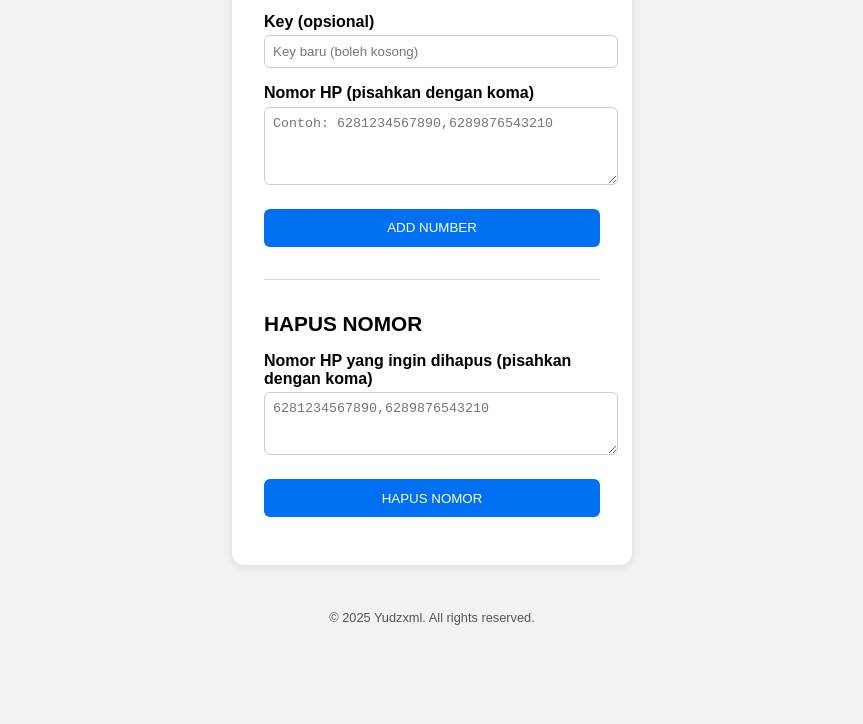
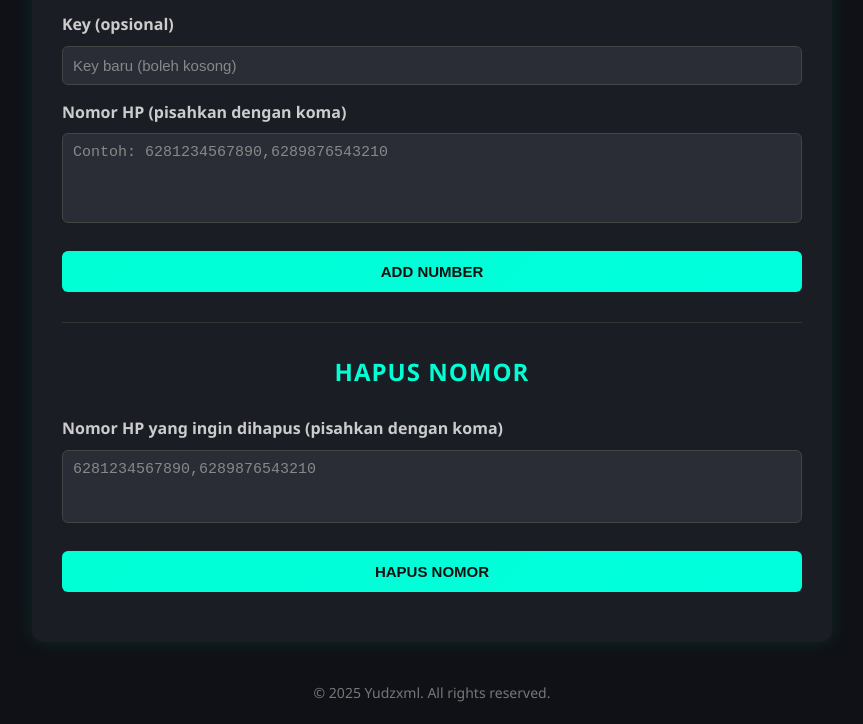
Before and after one commit to Yudzxml/next.js, a website: page public/index.html in a window 1280 px wide. Shown: the part 114-838 px from the top of the page, without its empty margins (208-1071 px from the left). Before the commit the page ends 800 px from the top, so only its background shows below. Drawn offline with Linux system fonts and the light colour scheme.

Commit message:
Add files via upload

```diff
--- a/public/style.css
+++ b/public/style.css
@@ -1,89 +1,149 @@
-/* Mengatur html dan body agar memenuhi seluruh layar */
-html, body {
-  height: 100%;
+/* Reset & Setup Dasar */
+* {
+  box-sizing: border-box;
   margin: 0;
-  display: flex;
-  flex-direction: column;
-  justify-content: space-between;
+  padding: 0;
 }
 
-/* Body utama */
 body {
-  font-family: sans-serif;
-  background: #f2f2f2;
-  display: flex;
-  justify-content: center;
-  align-items: center;
+  font-family: 'Segoe UI', Tahoma, Geneva, Verdana, sans-serif;
+  background-color: #0f1117;
+  color: #f0f0f0;
+  line-height: 1.6;
   min-height: 100vh;
-  padding: 0 1rem; /* Memberikan sedikit padding agar tidak terlalu padat */
+  padding: 20px;
 }
 
-/* Container utama */
+/* Container */
 .container {
-  background: white;
-  padding: 2rem;
+  background-color: #1a1d24;
+  max-width: 800px;
+  margin: auto;
+  padding: 30px;
   border-radius: 12px;
-  box-shadow: 0 2px 8px rgba(0, 0, 0, 0.1);
-  width: 100%;
-  max-width: 400px; /* Lebih kecil agar tidak terlalu besar */
-  box-sizing: border-box; /* Menghindari padding menambah ukuran */
-  margin-bottom: 1.5rem; /* Menambahkan jarak antara container dan footer */
+  box-shadow: 0 0 20px rgba(0, 255, 180, 0.1);
 }
 
+/* Heading */
 h1, h2 {
-  margin-bottom: 1rem;
-  font-size: 1.3rem; /* Menurunkan ukuran font judul agar lebih pas */
+  text-align: center;
+  margin-bottom: 25px;
+  color: #00ffd5;
+  letter-spacing: 1px;
 }
 
+/* Label */
 label {
+  font-weight: 600;
+  color: #ccc;
   display: block;
-  margin-top: 1rem;
-  font-weight: bold;
+  margin-bottom: 8px;
+  margin-top: 15px;
 }
 
-input, textarea {
+/* Input & Textarea */
+input,
+textarea {
   width: 100%;
-  padding: 0.5rem;
-  margin-top: 0.3rem;
-  border: 1px solid #ccc;
+  padding: 10px;
+  font-size: 15px;
+  background-color: #2a2d36;
+  color: #f0f0f0;
+  border: 1px solid #444;
   border-radius: 6px;
-  vertical-align: top;
+  transition: border 0.3s ease;
+  resize: none;
 }
 
+input::placeholder,
+textarea::placeholder {
+  color: #888;
+}
+
+input:focus,
+textarea:focus {
+  outline: none;
+  border-color: #00ffd5;
+  box-shadow: 0 0 5px #00ffd5;
+}
+
+/* Button */
 button {
-  margin-top: 1.5rem;
   width: 100%;
-  padding: 0.7rem;
-  background: #0070f3;
-  color: white;
+  padding: 12px;
+  margin-top: 20px;
+  background: linear-gradient(135deg, #00ffd5, #0fd);
+  color: #111;
   border: none;
   border-radius: 6px;
   cursor: pointer;
-  transition: background 0.3s ease;
+  font-size: 15px;
+  font-weight: bold;
+  transition: background 0.3s ease, transform 0.1s ease;
 }
 
 button:hover {
-  background: #005ac1;
+  background: linear-gradient(135deg, #0fd, #00ffd5);
 }
 
-#status {
-  margin-top: 1rem;
-  font-size: 0.9rem;
-  text-align: center;
+button:active {
+  transform: scale(0.97);
 }
 
+/* Horizontal Rule */
 hr {
-  margin: 2rem 0;
   border: none;
-  border-top: 1px solid #ddd;
+  height: 1px;
+  background-color: #333;
+  margin: 30px 0;
+}
+
+/* Phone List */
+.phone-list {
+  margin-top: 30px;
+}
+
+ul {
+  list-style-type: none;
+  padding: 0;
+}
+
+li {
+  background-color: #2a2d36;
+  padding: 12px;
+  margin-bottom: 10px;
+  border: 1px solid #3a3d47;
+  border-radius: 6px;
+  transition: background-color 0.2s ease;
+}
+
+li:hover {
+  background-color: #3a3d47;
+}
+
+/* Status Message */
+#status {
+  margin-top: 20px;
+  text-align: center;
+  font-weight: 600;
+  color: #00ffd5;
 }
 
 /* Footer */
 footer {
   text-align: center;
-  font-size: 0.8rem;
-  color: #555;
-  padding: 0.5rem;
-  background-color: #f2f2f2;
-  width: 100%;
+  margin-top: 40px;
+  font-size: 14px;
+  color: #777;
 }
+
+/* Responsive */
+@media (max-width: 600px) {
+  .container {
+    padding: 20px;
+  }
+
+  input, textarea, button {
+    font-size: 14px;
+  }
+}
```
Also changed, not shown: public/index.html (+1 -1 lines).
